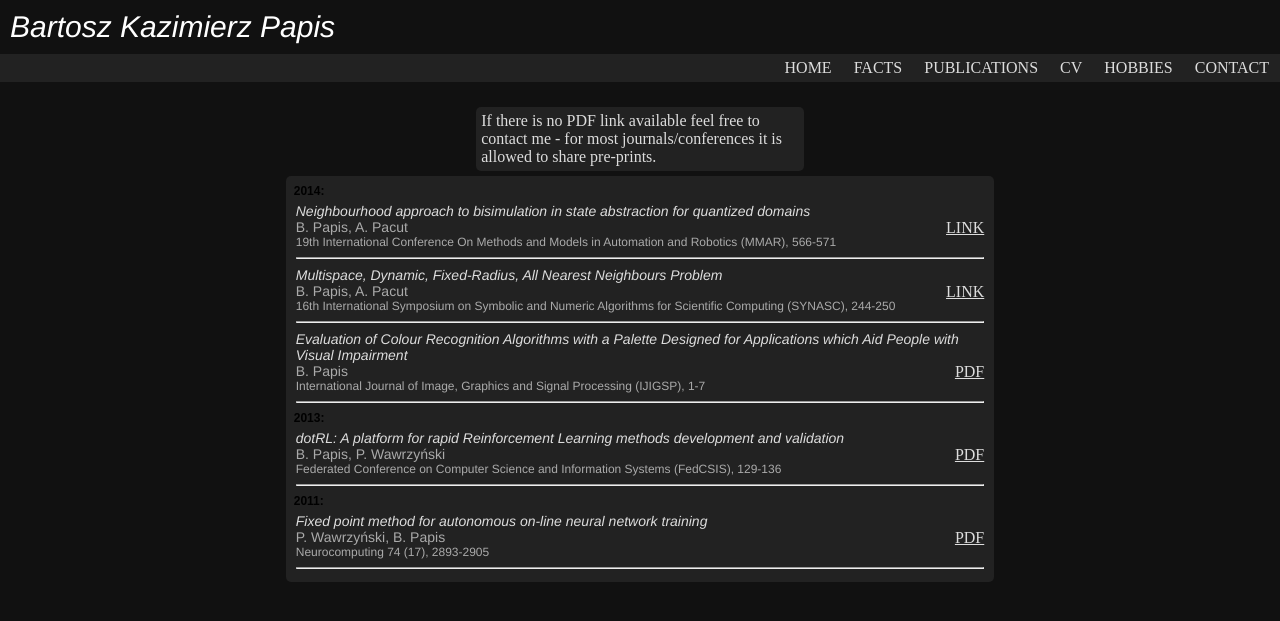
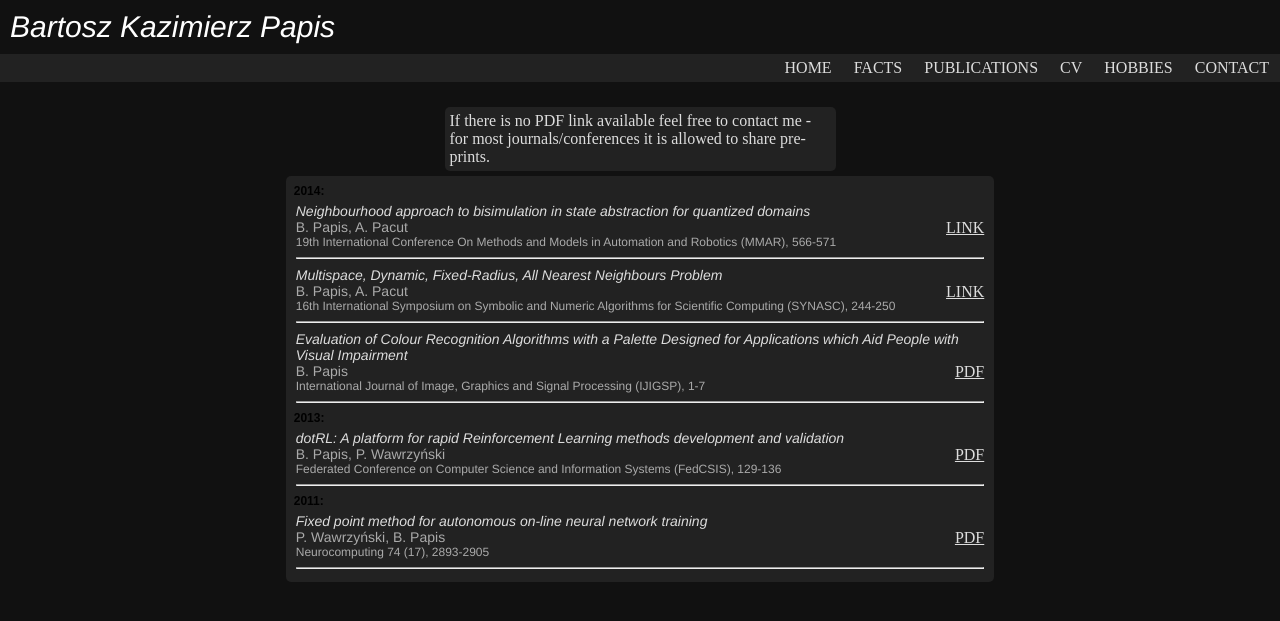
Before and after one commit to bartoszkp/bartoszkp.github.io, a Jekyll site: the page built from publications.html, in a window 1280 px wide. Shown: the top 621 px of the page. Built offline with Jekyll 4.4.1, drawn with Linux system fonts in a browser that asks for light colours.

Commit message:
Minor visual tweaks

```diff
--- a/_includes/topbar.html
+++ b/_includes/topbar.html
@@ -1,5 +1,5 @@
 <p style="font-family: Helvetica; font-size: 30px; float: left; overflow: hidden; margin: 10px; color: white;">
-<i>Bartosz Kazimierz Papis</i>
+<a href="index.html" style="text-decoration: none; display: block; color: #FFFFFF;"><i>Bartosz Kazimierz Papis</i></a>
 </p>
 
 <div class="topbar">
--- a/publications.html
+++ b/publications.html
@@ -4,7 +4,7 @@
 css: publications.css
 ---
 
-<div class="block center" style="width: 25%;">
+<div class="block center" style="width: 30%;">
   If there is no PDF link available feel free to contact me - for most journals/conferences it is allowed to share pre-prints.
 </div>
 <div class="block center list">
```
